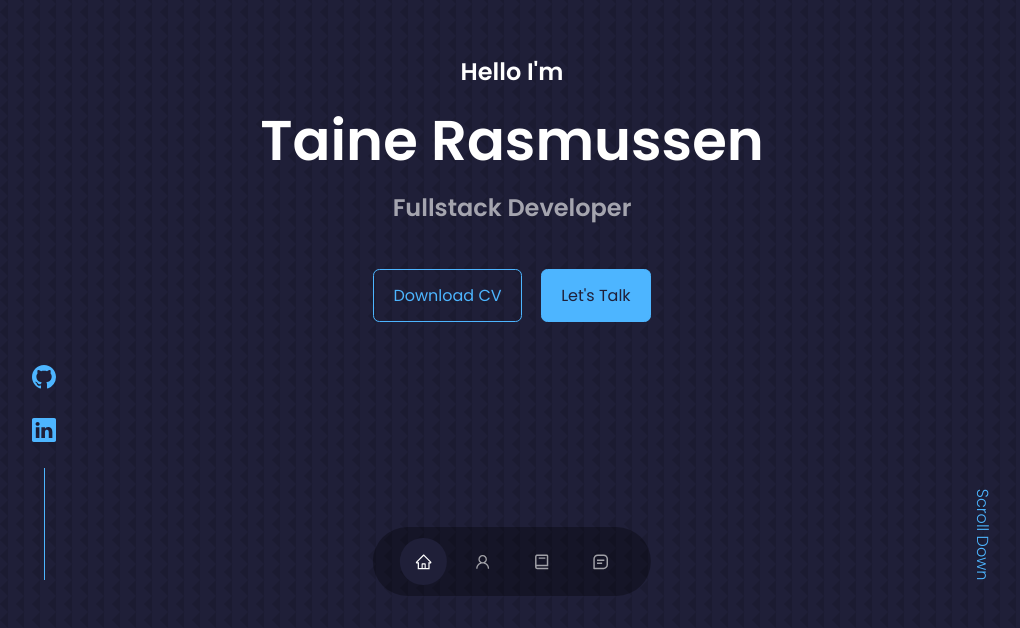
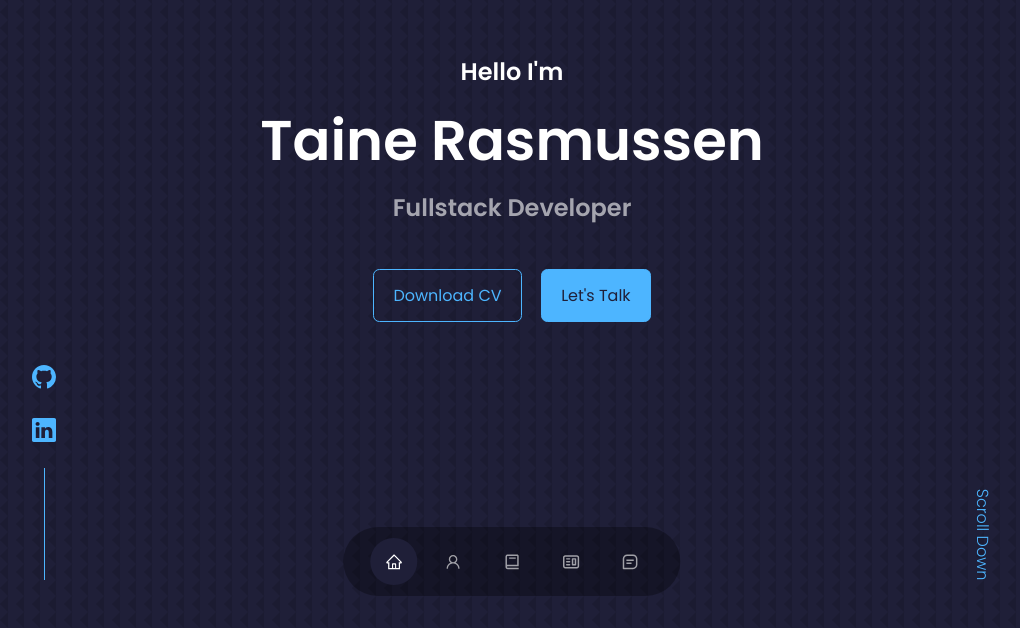
Before and after one commit to taine-rasmussen/portfoliov1, a React (Create React App) app: page / in a window 1280 px wide. Shown: the part 172-800 px from the top of the page, without its empty margins (128-1148 px from the left). Built offline with nearby package versions, Linux system fonts and the light colour scheme.

Commit message:
added portfolio to Nav bar

```diff
--- a/src/Components/Nav/Nav.js
+++ b/src/Components/Nav/Nav.js
@@ -2,6 +2,7 @@ import React, { useState, useContext } from 'react'
 import './Nav.css'
 import { AiOutlineHome, AiOutlineUser } from 'react-icons/ai';
 import { BiBook, BiMessageSquareDetail } from 'react-icons/bi';
+import { CgWebsite } from 'react-icons/cg';
 import { ActiveNavContext } from '../../ActiveNavContext'
 
 
@@ -31,6 +32,12 @@ const Nav = () => {
       >
         <BiBook /></a>
       <a
+        href='#portfolio'
+        onClick={() => setActiveNav('portfolio')}
+        className={activeNav === 'portfolio' ? 'active' : ''}
+      >
+        <CgWebsite /></a>
+      <a
         href='#contact'
         onClick={() => setActiveNav('contact')}
         className={activeNav === 'contact' ? 'active' : ''}
--- a/src/Components/Portfolio/Portfolio.js
+++ b/src/Components/Portfolio/Portfolio.js
@@ -69,7 +69,10 @@ const Portfolio = () => {
 
 
   return (
-    <section id='portfolio'>
+    <section
+      id='portfolio'
+      onMouseEnter={() => { setActiveNav('portfolio') }}
+    >
       <h5>My recent work</h5>
       <h2>Portfolio</h2>
 
```
